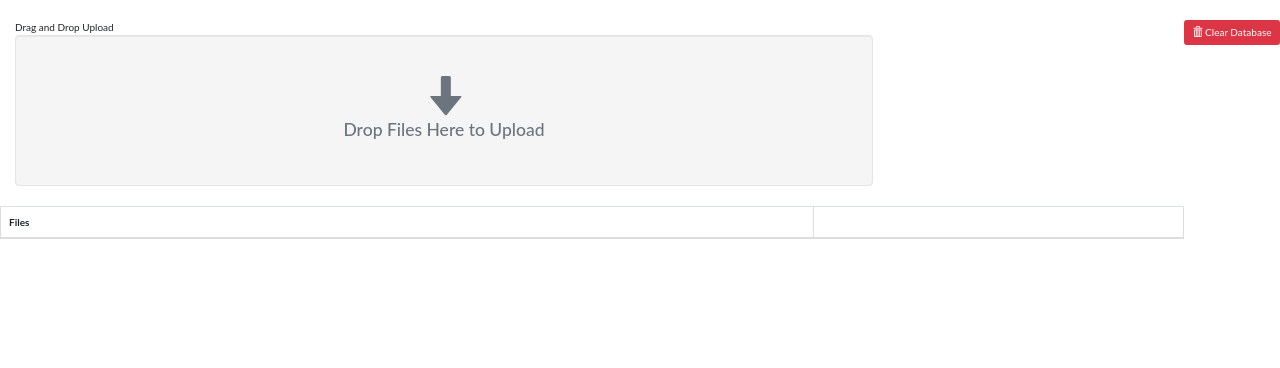
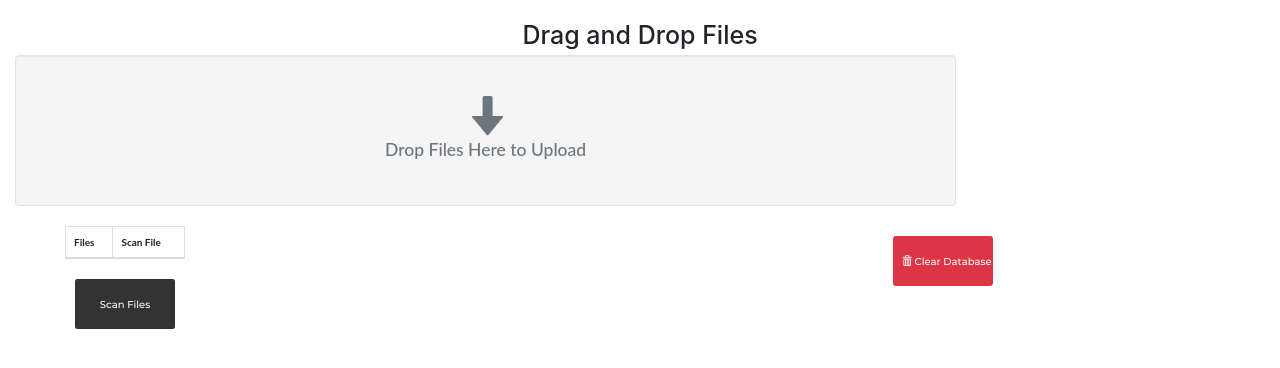
Before and after one commit to hazalmaslan/django-webapp, a Django app: page /upload_files/ in a window 1280 px wide. Shown: the part 62-430 px from the top of the page. Run offline with Django 3.2, Linux system fonts and the light colour scheme; data that the repository does not hold is empty; some libraries are stand-ins or nearby versions.

Commit message:
added file report and file scan functions

```diff
--- a/z_lab_engine/templates/z_lab_engine/upload_file.html
+++ b/z_lab_engine/templates/z_lab_engine/upload_file.html
@@ -1,15 +1,15 @@
-{% extends 'z_lab_engine/base.html' %} {% block body %}
-        <form method="post" action="{% url 'clear_database' %}">
-    {% csrf_token %}
-    <input type="hidden" name="next" value="{{ request.path }}">
-    <button type="submit" class="btn btn-danger pull-right">
-        <span class="glyphicon glyphicon-trash"></span> Clear Database
-    </button>
-</form>
-<div class="row">
+{% extends 'z_lab_engine/base.html' %}
+{% block title %}File Upload{% endblock %}
+{% block body %}
+    <h1 style="text-align: center">Drag and Drop Files</h1>
+
+
+
+<div class="row" style="margin-left: auto;">
     <div class="col-md-9">
 
-        {% load static %} {% block title %}Drag and Drop Upload{% endblock %} {% block javascript %}
+        {% load static %}
+        {% block javascript %}
             {# JQUERY FILE UPLOAD SCRIPTS #}
         <script src="{% static 'z_lab_engine/vendor/jquery-file-upload/vendor/jquery.ui.widget.js' %}"></script>
         <script src="{% static 'z_lab_engine/vendor/jquery-file-upload/jquery.iframe-transport.js' %}"></script>
@@ -24,60 +24,47 @@
             <h3>Drop Files Here to Upload</h3>
         </div>
 
-        <input id="fileupload" type="file" name="file"
-               multiple style="display: none;"
-               data-url="{% url 'upload_files' %}"
-               data-form-data='{"csrfmiddlewaretoken": "{{ csrf_token }}"}'>
+        <input id="fileupload" type="file" name="file" multiple style="display: none;" data-url="{% url 'upload_files' %}" data-form-data='{"csrfmiddlewaretoken": "{{ csrf_token }}"}'>
+
 
     </div>
+<div class="row col-8" style="margin-left: 50px;">
+    <form method="post" action="{% url 'file_scan' %}">
+    {% csrf_token %}
         <table id="gallery" class="table table-bordered">
         <thead>
             <tr>
-                    <th>Files
-                        <th>
+                <th> Files</th>
+                <th>Scan File</th>
             </tr>
         </thead>
         <tbody>
             {% for file in files %}
             <tr>
                 <td><a href="{{ file.file.url }}">{{ file.file.name }}</a></td>
+                <td><label>
+                    <input type="checkbox" name="file-scan" value="{{ file.file.name }}">
+                </label></td>
             </tr>
             {% endfor %}
         </tbody>
     </table>
+    <button type="submit" class="btn contact100-form-btn  pull-right">
+        Scan Files
+    </button>
+</form>
 </div>
 
+<div class="row">
+    <form method="post" action="{% url 'clear_database' %}">
+    {% csrf_token %}
+    <input type="hidden" name="next" value="{{ request.path }}">
+    <button type="submit" class="btn btn-danger contact100-form-btn">
+        <span class="glyphicon glyphicon-trash"></span> Clear Database
+    </button>
+</form>
+</div>
 
-    {% block content %}
-<script type="text/javascript">
-    function remove(arr, value) {
-        return arr.filter(function(ele) {
-            return ele !== value;
-        });
-    }
+</div>
 
-    function getTags() {
-        var arr = [];
-        document.getElementsByName("tags").forEach(function(element) {
-            if (element.checked) {
-                arr.push(element.value);
-                console.log(arr);
-            } else {
-                remove(arr, element.value);
-            }
-        });
-        var text = "";
-        for (var index = 0; index < arr.length - 1; index++) {
-            text += arr[index] + ", ";
-            console.log(text);
-        }
-        text += arr[arr.length - 1];
-        return text;
-    }
-
-    function printOnTagsTextBox() {
-        document.getElementById("tags-textbox-file").value = getTags();
-    }
-</script>
 {% endblock %}
-{% endblock %}
--- a/z_lab_engine/urls.py
+++ b/z_lab_engine/urls.py
@@ -29,4 +29,7 @@ urlpatterns = [
 
     # /clear/
     path('clear/', views.clear_database, name='clear_database'),
+
+    # /file_scan/
+    path('file_scan/', views.file_scan, name='file_scan'),
 ]
--- a/z_lab_engine/utils/api.py
+++ b/z_lab_engine/utils/api.py
@@ -108,15 +108,13 @@ def file_cluster(date, api_key=key): #date format YYYY-MM-DD       this clusteri
 
 
 def file_search(query, api_key=key):
-
     params = {'apikey': api_key, 'query': query}
     response = requests.get('https://www.virustotal.com/vtapi/v2/file/search', params=params)
-    print(response.json())
     with io.BytesIO(response.content) as f:
         with tarfile.open(fileobj=f, mode="r:bz2") as t:
             url_infos = [[json.loads(line) for line in t.extractfile(compressed_file)] for compressed_file in t]
             print(url_infos)
-
+    return response.json()
 
 
 
--- a/z_lab_engine/views.py
+++ b/z_lab_engine/views.py
@@ -1,10 +1,10 @@
-from django.contrib.auth.decorators import login_required
+from builtins import len, map, dict
+import os;
 from django.shortcuts import render
 from .models import Hash, SearchTag, File
 from django.contrib.auth import login, logout, authenticate
 from .forms import UserForm, SearchTagForm, HashForm, FileForm
 from taggit.models import Tag
-import time
 from django.shortcuts import redirect
 from django.http import JsonResponse
 from django.views import View
@@ -30,8 +30,11 @@ class BasicUploadView(View):
             file_hash.save()
             file.file.name = helpers.sha256(file.file.name)
             file.save()
-            api.file_scan(file)
+            if request.POST.get('file_scan'):
+                report = file.file.name
+                render(request, "z_lab_engine/file_report.html", {"file_report": report})
             data = {'is_valid': True, 'name': file.file.name, 'url': file.file.url}
+
         else:
             data = {'is_valid': False}
         return JsonResponse(data)
@@ -82,6 +85,7 @@ def upload(request):
         hash_lines = request.POST.get('hash_list')
         hash_list = hash_lines.splitlines()
         upload_tags = request.POST.get('upload_tags').split(", ")
+        """
         checked_values = request.POST.get('action_box')
         if len(checked_values > 0):
             checked_values = checked_values.split(", ")
@@ -93,7 +97,7 @@ def upload(request):
             map(api.file_network_traffic, hash_list)
         if "4" in checked_values:
             map(api.file_rescan, hash_list)
-
+        """
         for h in hash_list:
             if len(h) == 32:
                 if Hash.objects.filter(md5=h).exists():
@@ -135,13 +139,9 @@ def upload(request):
                         hash_save.upload_tags.add(tag)
                     hash_save.save()
         return render(request, 'z_lab_engine/detail_hash.html', {'tag': hash_save})
-
-
-
     return render(request, 'z_lab_engine/upload.html', {'sample_tags': sample_tags_list})
 
 def detail(request, tagname):
-
     render(request, 'z_lab_engine/detail.html', {'tag': tagname})
 
 
@@ -260,3 +260,9 @@ def check_if_hash_exists(hash_name):
             h.delete()
             return True
     return False
+
+
+def file_scan(request):
+    file_name = request.POST.get('file-scan')
+    report = open("files/" + file_name).name
+    return render(request, "z_lab_engine/file_report.html", {'file_report': report})
```
Also changed, not shown: z_lab_engine/templates/z_lab_engine/file_report.html (added, +7 -0 lines), z_lab_engine/templates/z_lab_engine/upload.html (+5 -5 lines). Lines whose indentation alone changed are shown as unchanged.
